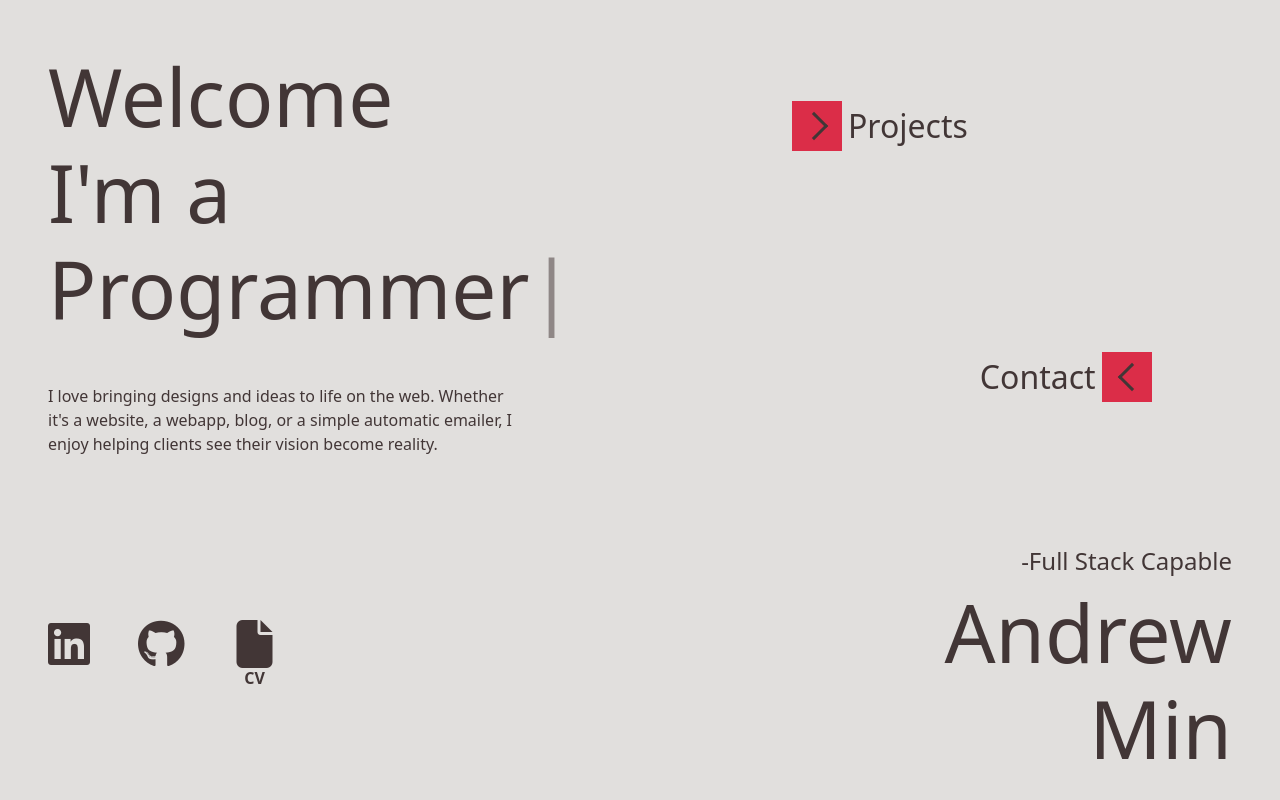
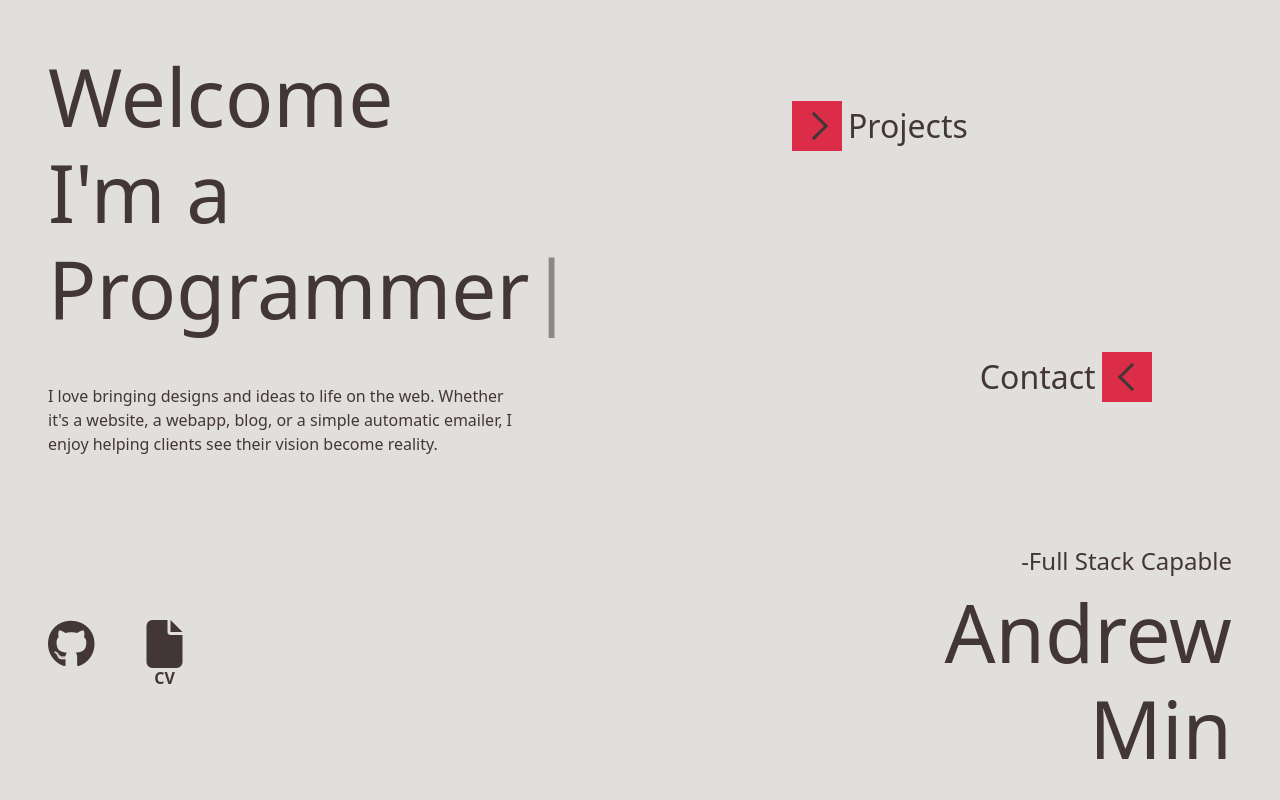
Before and after one commit to andrewymin/portfolio, a React (Vite) app: page / in a window 1280 px wide. Shown: the top 800 px of the page. Built offline with nearby package versions, Linux system fonts and the light colour scheme; no server answers.

Commit message:
update social links

```diff
--- a/src/components/Social.jsx
+++ b/src/components/Social.jsx
@@ -34,7 +34,7 @@ function Social(props) {
   return (
     <div className="social" ref={app}>
       <div className="platforms">
-        <div>
+        <div className="linkedin">
           <a
             title="My Linkedin"
             href="https://www.linkedin.com/in/andrewminproglife"
--- a/src/css/index.css
+++ b/src/css/index.css
@@ -153,7 +153,7 @@ body {
 }
 
 ::-webkit-scrollbar-thumb:hover {
-  background: #3b7329;
+  background: rgb(58.7826086957, 114.5507246377, 41.4492753623);
 }
 
 h1 {
@@ -326,6 +326,9 @@ section {
   flex-direction: row;
   gap: 3rem;
   justify-content: start;
+}
+#intro .social .platforms .linkedin {
+  display: none;
 }
 #intro .social .platforms :nth-child(3) {
   padding-left: 4px;
--- a/src/scss/components/_wrapper.scss
+++ b/src/scss/components/_wrapper.scss
@@ -1,4 +1,4 @@
-@use '../abstracts/forward' as *;
+@use "../abstracts/forward" as *;
 
 * {
   padding: 0;
--- a/src/scss/index.scss
+++ b/src/scss/index.scss
@@ -263,6 +263,10 @@ section {
       gap: 3rem;
       justify-content: start;
       // transition: 1s all;
+
+      .linkedin {
+        display: none;
+      }
 
       :nth-child(3) {
         padding-left: 4px;
```
Also changed, not shown: 1 other file (tests, documents, lock files or other folders). Lines whose indentation alone changed are shown as unchanged.
